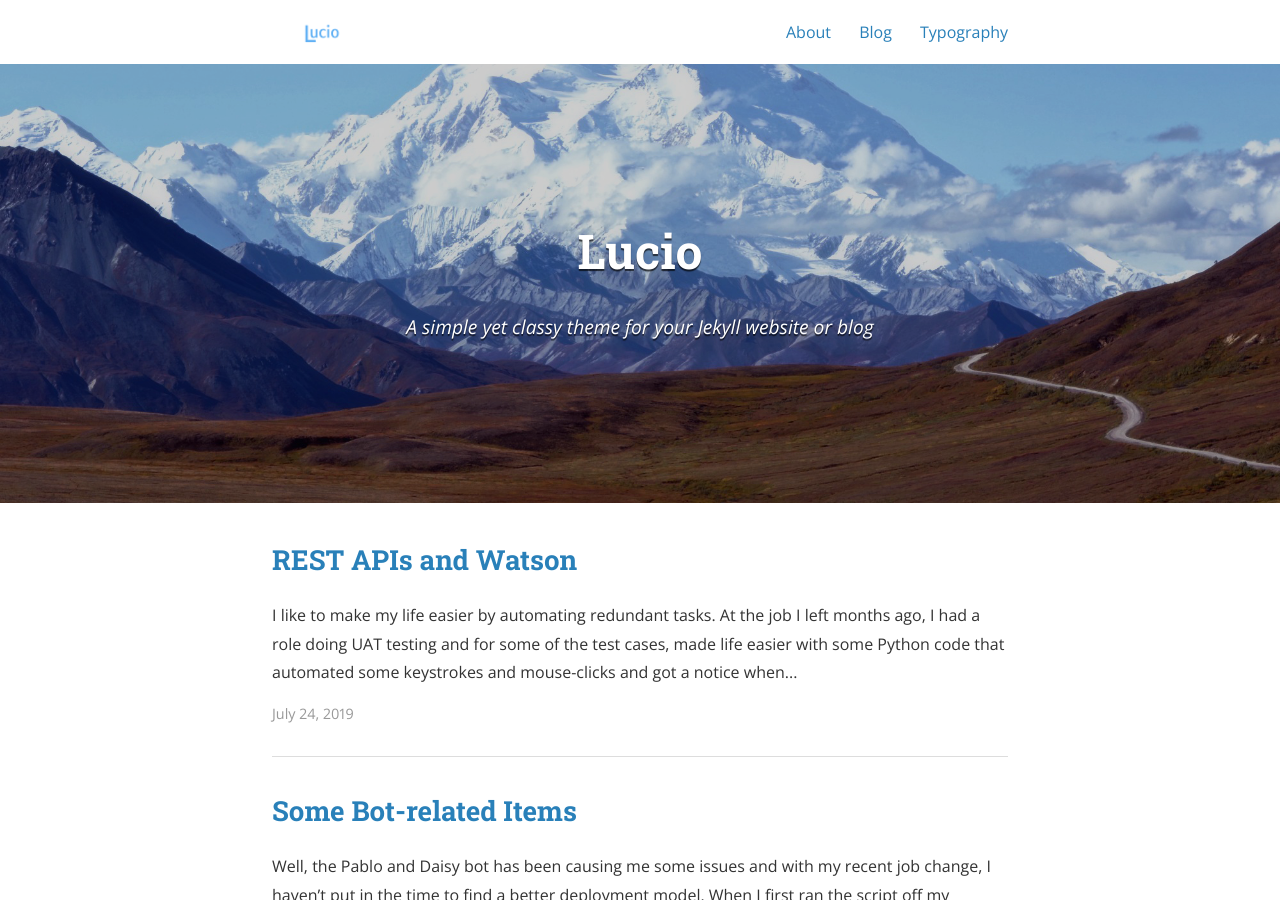
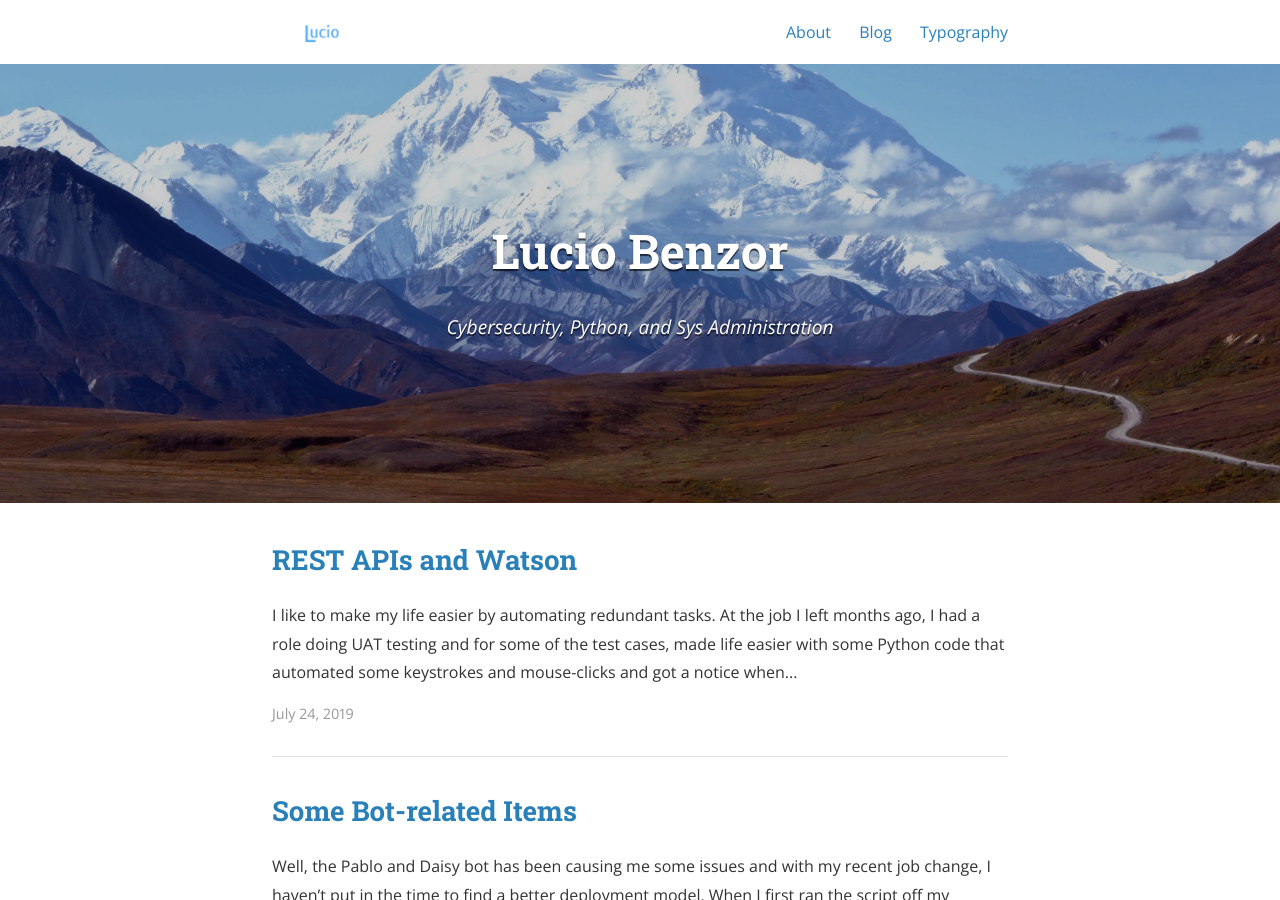
Before and after one commit to LucioBenzor/LucioBenzor.github.io, a Jekyll site: the page built from index.html, in a window 1280 px wide and 900 px high. Built offline with Jekyll 4.4.1, drawn with Linux system fonts in a browser that asks for light colours; nearby versions of some CDN libraries; the list of posts is cut into pages by our own code.

Commit message:
updated the tittle

```diff
--- a/_config.yml
+++ b/_config.yml
@@ -8,8 +8,8 @@ exclude:
   - "/vendor/"
 
 # Site settings
-title: Lucio
-subtitle: "A simple yet classy theme for your Jekyll website or blog"
+title: Lucio Benzor
+subtitle: "Cybersecurity, Python, and Sys Administration"
 email: lbenzor1@gmail.com
 name: Lucio, Cybersecurity enthusist
 description: >
```
